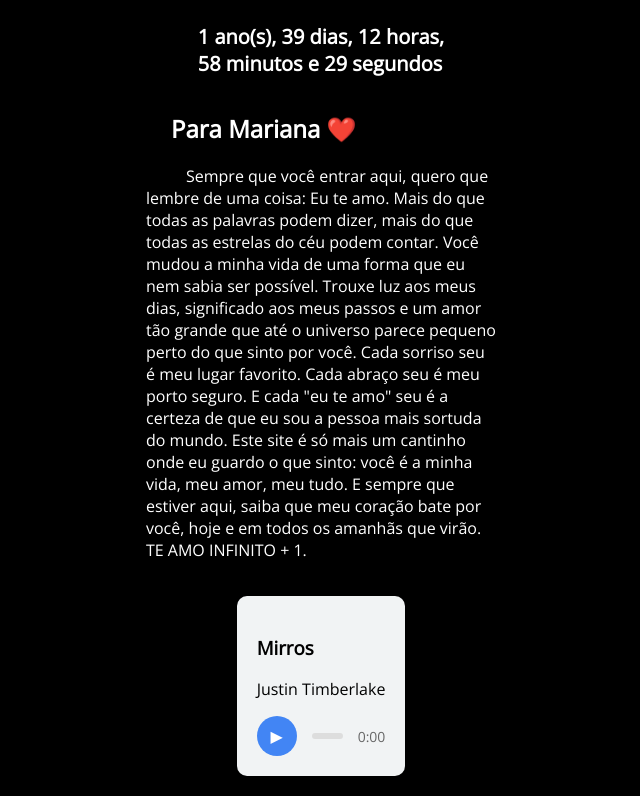
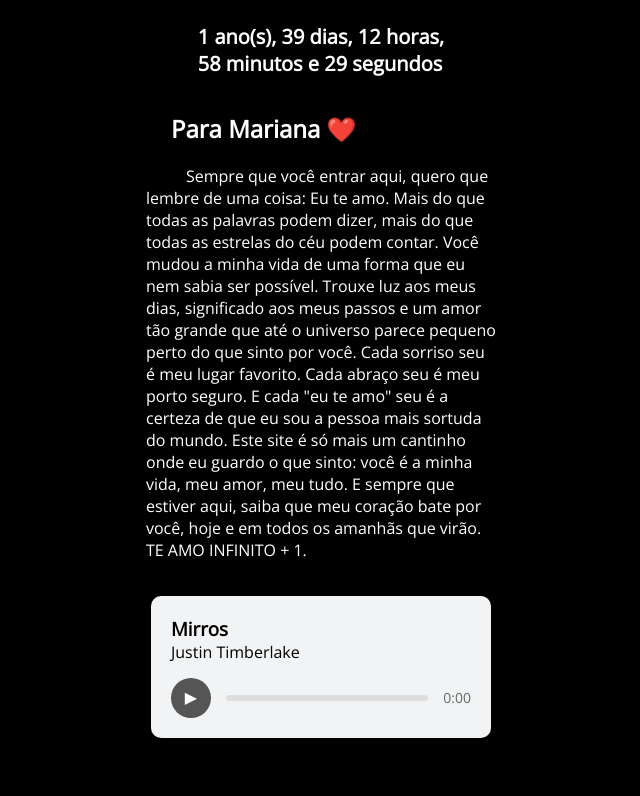
Before and after one commit to hengustavoo/Contagem-de-Dias, a website: page public/index.html in a window 1280 px wide. Shown: the part 826-1622 px from the top of the page, without its empty margins (319-959 px from the left). After the commit the page ends 1584 px from the top, so only its background shows below. Drawn offline with nearby package versions, Linux system fonts and the light colour scheme.

Commit message:
style da musica

```diff
--- a/public/css/style.css
+++ b/public/css/style.css
@@ -52,12 +52,20 @@ body {
 }
 
 .audio-player {
-  max-width: 400px;
+  min-width: 300px;
   margin: 20px auto;
   padding: 20px;
   background: #f1f3f4;
   border-radius: 10px;
   box-shadow: 0 4px 8px rgba(0,0,0,0.1);
+}
+
+.audio-player h3 {
+  margin: 0px;
+}
+
+.audio-player p {
+  margin: 0px;
 }
 
 .controls {
@@ -68,7 +76,7 @@ body {
 }
 
 button {
-  background: #4285f4;
+  background: #555555;
   color: white;
   border: none;
   border-radius: 50%;
@@ -88,7 +96,7 @@ button {
 
 .progress {
   height: 100%;
-  background: #4285f4;
+  background: #f44242;
   border-radius: 3px;
   width: 0%;
 }
```
Also changed, not shown: public/index.html (+0 -3 lines).
